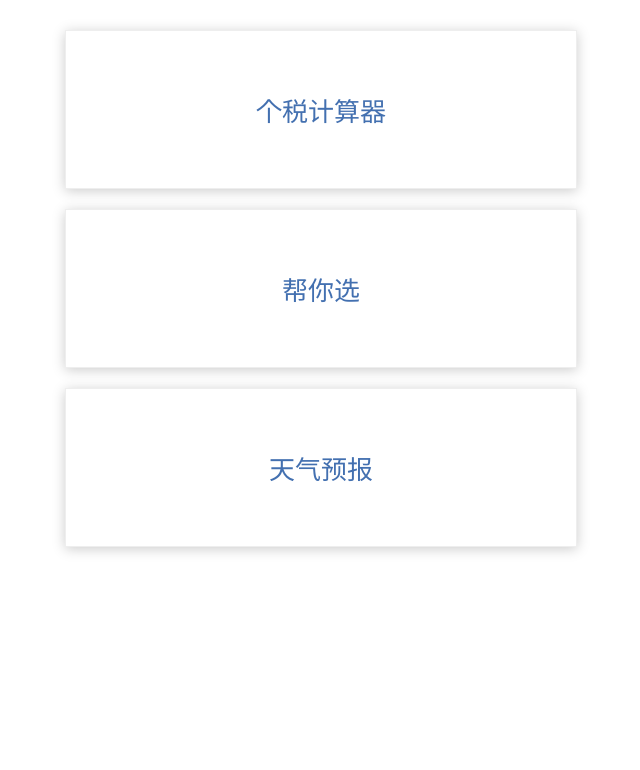
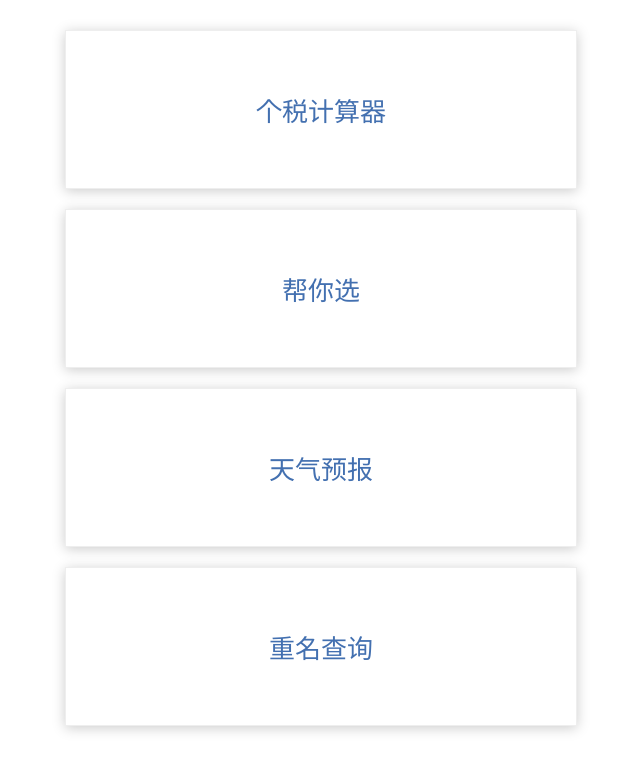
Before and after one commit to vincentzyc/gadgets, a Vue app: page /#/ in a window 1280 px wide. Shown: the top 770 px of the page, without its empty margins (319-959 px from the left). Built offline with nearby package versions, Linux system fonts and the light colour scheme; what cube-ui would draw is missing.

Commit message:
新增重名查询

```diff
--- a/src/views/home.vue
+++ b/src/views/home.vue
@@ -4,6 +4,7 @@
       <router-link class="card-item" to="/personalTax">个税计算器</router-link>
       <router-link class="card-item" to="/choose">帮你选</router-link>
       <a class="card-item" href="http://m.weathercn.com/zh/cn/tianhe-district/2332593/extended-weather-forecast/2332593?lang=zh-cn&partner=1000001070_hfaw">天气预报</a>
+      <a class="card-item" href="http://gdzaj.gd.gov.cn/gdza/web/xsecx/xseqmcx.ignore?type=cmcx">重名查询</a>
       <!-- <router-link class="card-item" to="/helloWorld">helloWord</router-link> -->
     </div>
   </div>
```
Also changed, not shown: 10 other files (tests, documents, lock files or other folders).
